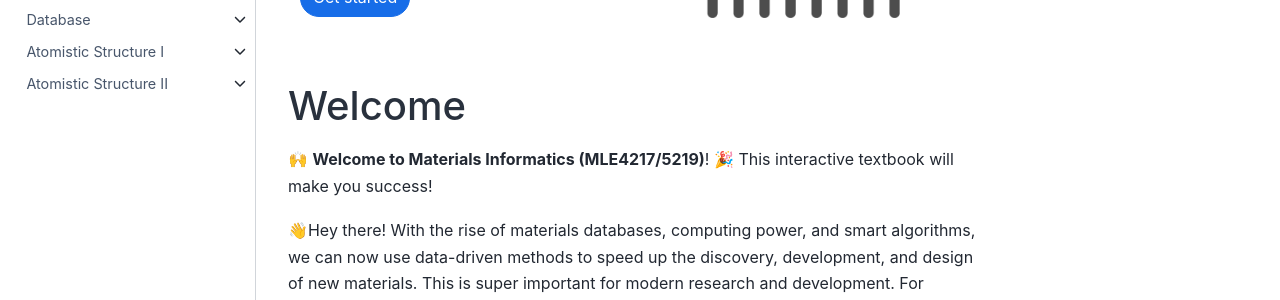
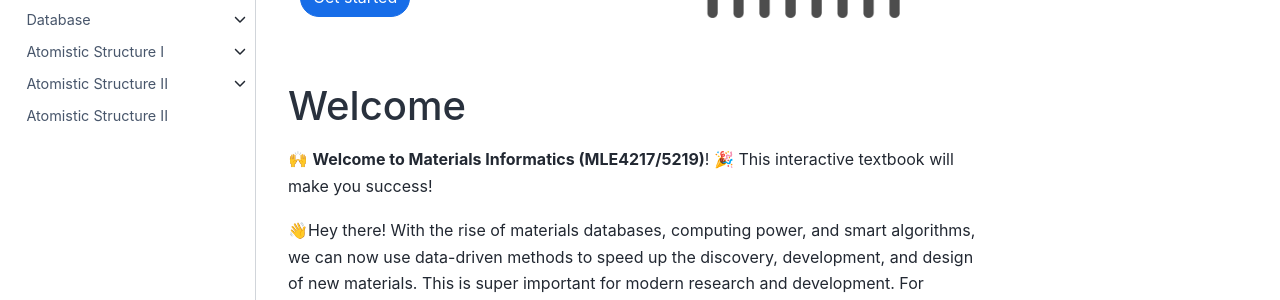
Before and after one commit to deng-group/MLE4217_5219_book, a Jupyter Book: the page built from intro.md, in a window 1280 px wide. Shown: the part 464-764 px from the top of the page. Built offline with Jupyter Book 1.0.4 settings and Sphinx 7.4.7 and the Sphinx Book theme 1.1.4, drawn with Linux system fonts in a browser that asks for light colours; pages that are not in the unit, such as notebooks, are missing from menus; comment, search, counter and statistics services are not loaded; part of the change alters nothing that is shown.

```diff
--- a/_toc.yml
+++ b/_toc.yml
@@ -50,3 +50,4 @@ chapters:
   - file: atomistic_structure_II/interface
   - file: atomistic_structure_II/vesta
   - file: atomistic_structure_II/advanced_structure
+- file: models_and_theories_I/index
```
Also changed, not shown: models_and_theories_I/index.md (renamed from models_and_theories/index.md).
